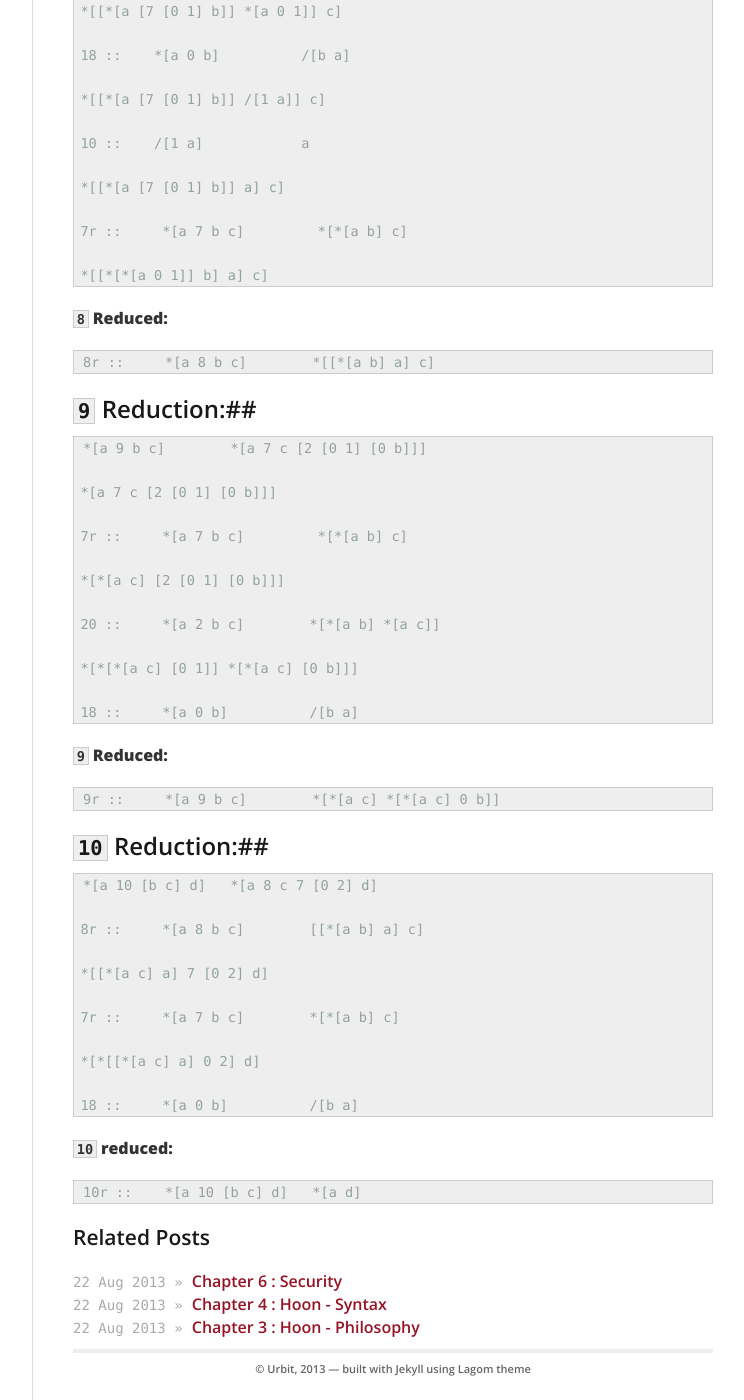
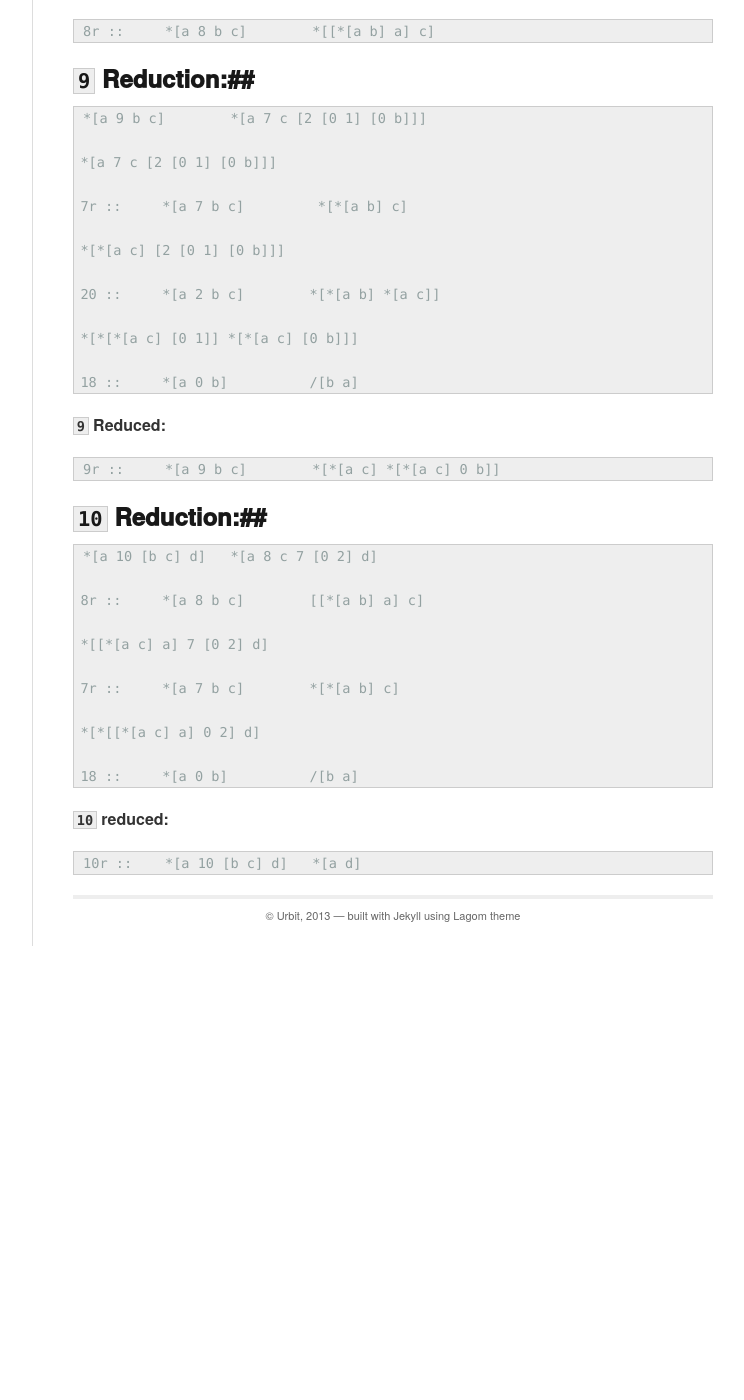
Before and after one commit to urbit/old-urbit.org, a Jekyll site: the page built from _posts/2013-08-22-Chapter-2-nock.markdown, in a window 1280 px wide and 1400 px high, scrolled down 21192 px. Shown: the whole window, without its empty margins (378-1122 px from the left). Built offline with Jekyll 4.4.1, drawn with Linux system fonts in a browser that asks for light colours; after the commit the page ends 22138 px from its top, so only the background shows below that; some of the changed text lies outside the part shown.

Commit message:
changed fonts and things

```diff
--- a/_includes/css/base.css
+++ b/_includes/css/base.css
@@ -54,7 +54,7 @@
 	body {
 		background: #fff;
 		font: 14px/21px "HelveticaNeue", "Helvetica Neue", Helvetica, Arial, sans-serif;
-		color: #444;
+		color: #000;
 		-webkit-font-smoothing: antialiased; /* Fix for webkit rendering */
 		-webkit-text-size-adjust: 100%;
  }
@@ -63,8 +63,8 @@
 /* #Typography
 ================================================== */
 	h1, h2, h3, h4, h5, h6 {
-		color: #181818;
-		font-family: "Georgia", "Times New Roman", Helvetica, Arial, sans-serif;
+		color: #000;
+		font-family: Helvetica, Arial, sans-serif;
 		font-weight: normal; }
 	h1 a, h2 a, h3 a, h4 a, h5 a, h6 a { font-weight: inherit; }
 	h1 { font-size: 46px; line-height: 50px; margin-bottom: 14px;}
--- a/_layouts/post.html
+++ b/_layouts/post.html
@@ -13,14 +13,3 @@
 <div id="post">
   {{ content }}
 </div>
-
-<div id="related">
-  <h3>Related Posts</h3>
-  <ul class="posts">
-    {% for post in site.related_posts limit:3 %}
-    <li>
-      <span>{{ post.date | date_to_string }} &raquo;</span> <a href="{{ post.url }}">{{ post.title }}</a>
-    </li>
-    {% endfor %}
-  </ul>
-</div>
--- a/_posts/2013-08-22-Chapter-2-nock.markdown
+++ b/_posts/2013-08-22-Chapter-2-nock.markdown
@@ -29,8 +29,7 @@
 is anticipated between 5K and absolute zero, though you never
 know.  Any such change would certainly be quite painful.
 
-1.1 Definition
---------------
+#1.1 Definition#
 
 The best way to learn Nock is to read the spec and write your own
 naive interpreter.  Here is Nock 5K:
@@ -84,8 +83,7 @@
 To test your code, write a decrement formula b such that
 `*[a b]` is `a - 1` for any atomic nonzero `a`.
 
-1.2 Installation
-----------------
+#1.2 Installation#
 
 The second best way to learn Nock is to boot up your own Arvo
 virtual computer.  Using a Mac with OS X, install Homebrew and
@@ -152,8 +150,7 @@
 
 Now we're ready to continue and learn Nock.
 
-1.3 Nock
---------
+#1.3 Nock#
 
 To make Nock make sense, let's work through Nock 5K line by line.
 First the data model:
@@ -231,7 +228,7 @@
 Note that we can and do use unnecessary brackets anyway, for
 emphasis.
 
-##Line 2##
+##Line 2:##
 
 	2  ::    nock(a)           *a
 
@@ -436,7 +433,7 @@
 If this seems obvious, you're doin' good.  Finally, we jump back up
 to line 16, the trickiest in the spec:
 
-##Line 16##
+##Line 16:##
 
 	16 ::    *[a [b c] d]      [*[a b c] *[a d]]
 
@@ -961,8 +960,7 @@
 is absolutely no use in this exercise, except to prove to
 yourself that you've mastered Nock.
 
-Appendix A: Operator Reductions
--------------------------------
+#Appendix A: Operator Reductions#
 
 ##`6` Reduction:##
 
```
Also changed, not shown: other parts of _posts/2013-08-22-Chapter-2-nock.markdown (+2 -0 lines), _includes/css/screen.css (+7 -7 lines), _posts/2013-08-22-Chapter-1-arvo.markdown (+5 -5 lines), 9 other files.
